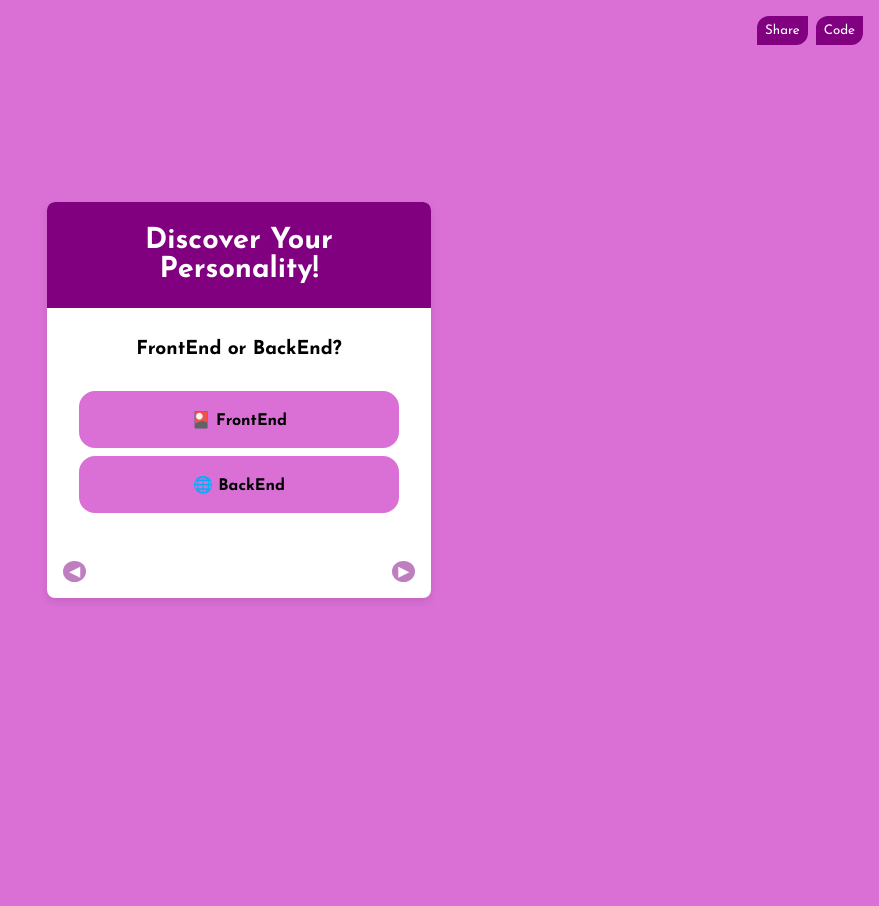
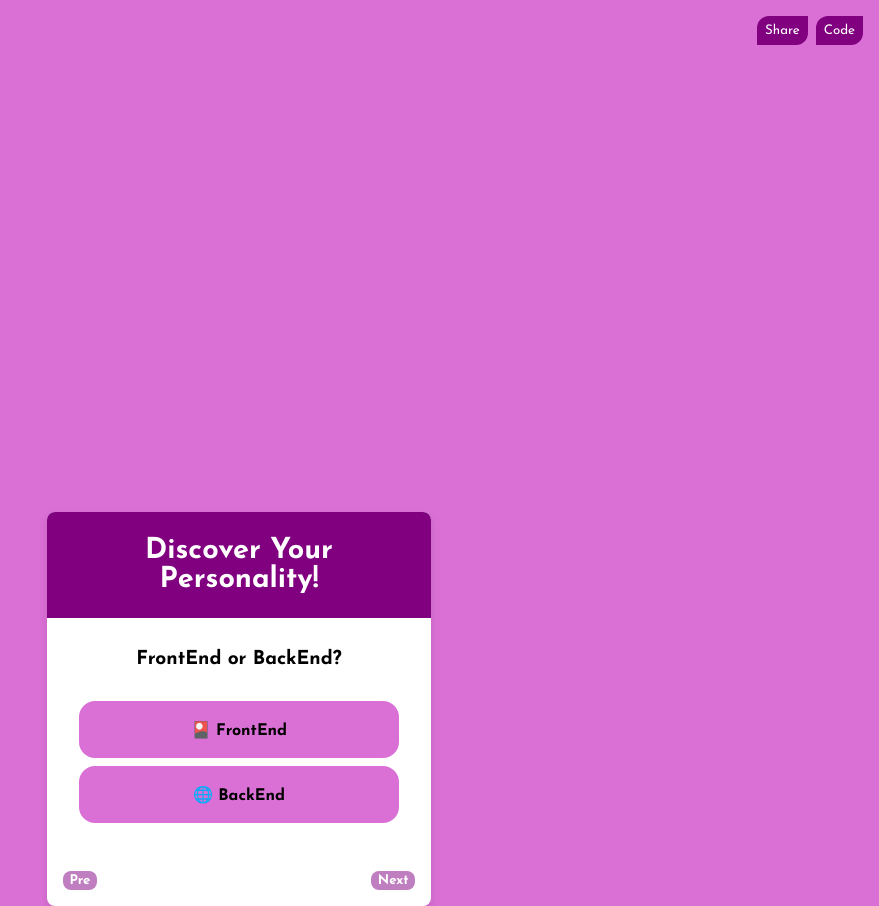
Before and after one commit to Krius2023/codedex-personality-test, a plain HTML site: page index.html in a window 1280 px wide. Both pictures are taken after a click on the button "Go!". Shown: the whole page, without its empty margins (401-1280 px from the left). Before the commit the page ends 800 px from the top, so only its background shows below. Drawn offline with Linux system fonts and the light colour scheme; a web font is replaced by a local one.

Commit message:
Changes in button value and styles

```diff
--- a/index.html
+++ b/index.html
@@ -27,8 +27,8 @@
                 </div>
             </div>
             <div class="show-arrows" style="display: none">
-                <button class="pre_button" onclick="showPre()" disabled>◀</button>
-                <button class="next_button" onclick="showNext()" disabled>▶</button>
+                <button class="pre_button" onclick="showPre()" disabled>Pre</button>
+                <button class="next_button" onclick="showNext()" disabled>Next</button>
             </div>
     </div>
     <div class="share-links">
--- a/styles.css
+++ b/styles.css
@@ -14,7 +14,6 @@ body {
     display: flex;
     justify-content: center;
     align-items: center;
-    height: 100vh;
 }
 
 .container {
@@ -22,12 +21,13 @@ body {
     flex-direction: column;
     align-items: center;
     width: 30%;
-    background-color: white;
+    background-color: #ffffff;
     border-radius: 0.5rem;
     box-shadow: 0px 0.25rem 0.5rem rgba(0, 0, 0, 0.1);
     min-width: 17.5rem;
     max-width: 30rem;
     height: fit-content;
+    margin-top: 40%;
 }
 
 h4 {
@@ -51,7 +51,7 @@ h5.title {
     text-align: center;
     border-radius: 0.5rem 0.5rem 0 0;
     background-color: purple;
-    color: white;
+    color: #ffffff;
     width: 100%;
 }
 
@@ -102,9 +102,9 @@ h5.title {
     border: 0;
     background-color: purple;
     padding: 0.2rem 0.4rem;
-    border-radius: 50%;
+    border-radius: 0.5rem;
     font-weight: bolder;
-    color: white;
+    color: #ffffff;
 }
 
 .show-arrows button:not([disabled]):hover {
@@ -125,10 +125,10 @@ h5.title {
     border: 0;
     padding: 0.5rem;
     border-radius: 0.75rem 0 0.75rem 0;
-    color: white;
+    color: #ffffff;
 }
 
 .share-links button a {
-    color: white;
+    color: #ffffff;
     text-decoration: none;
 }
```
